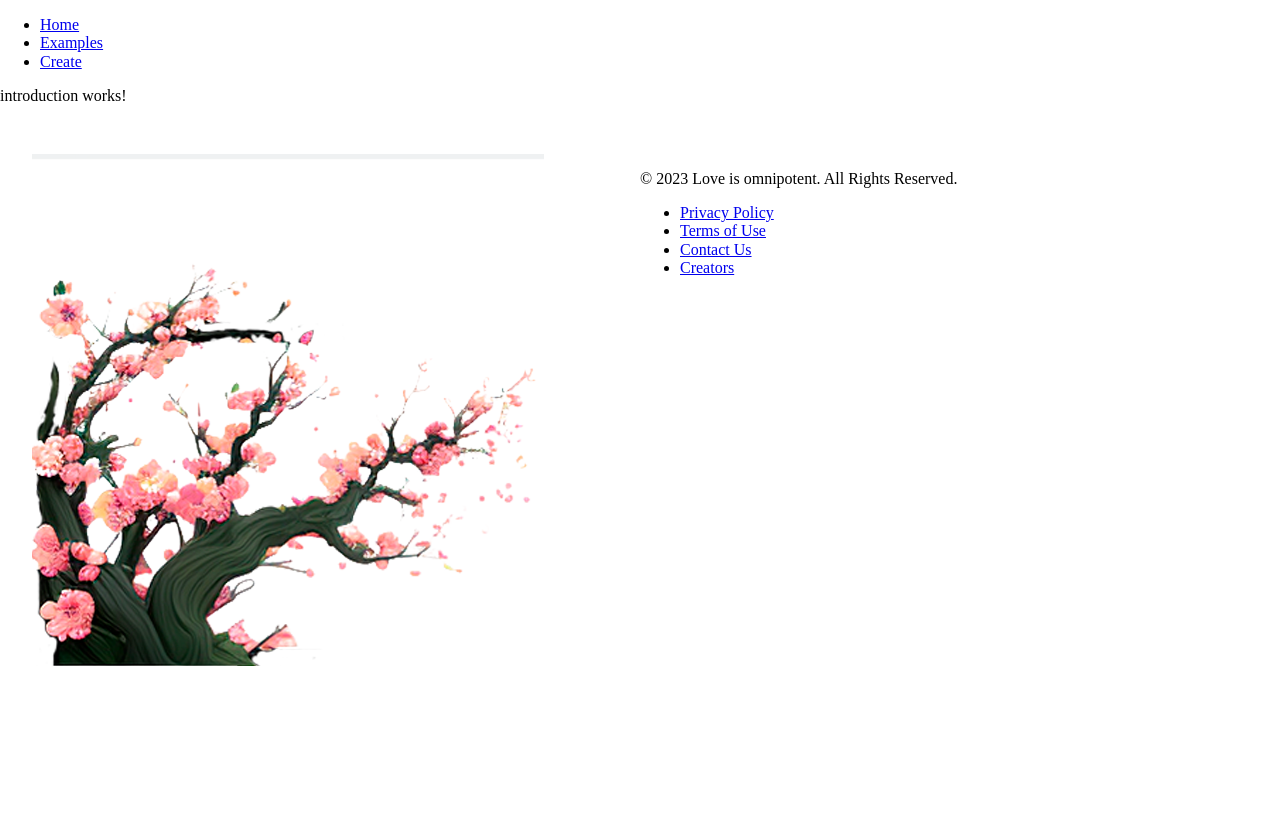
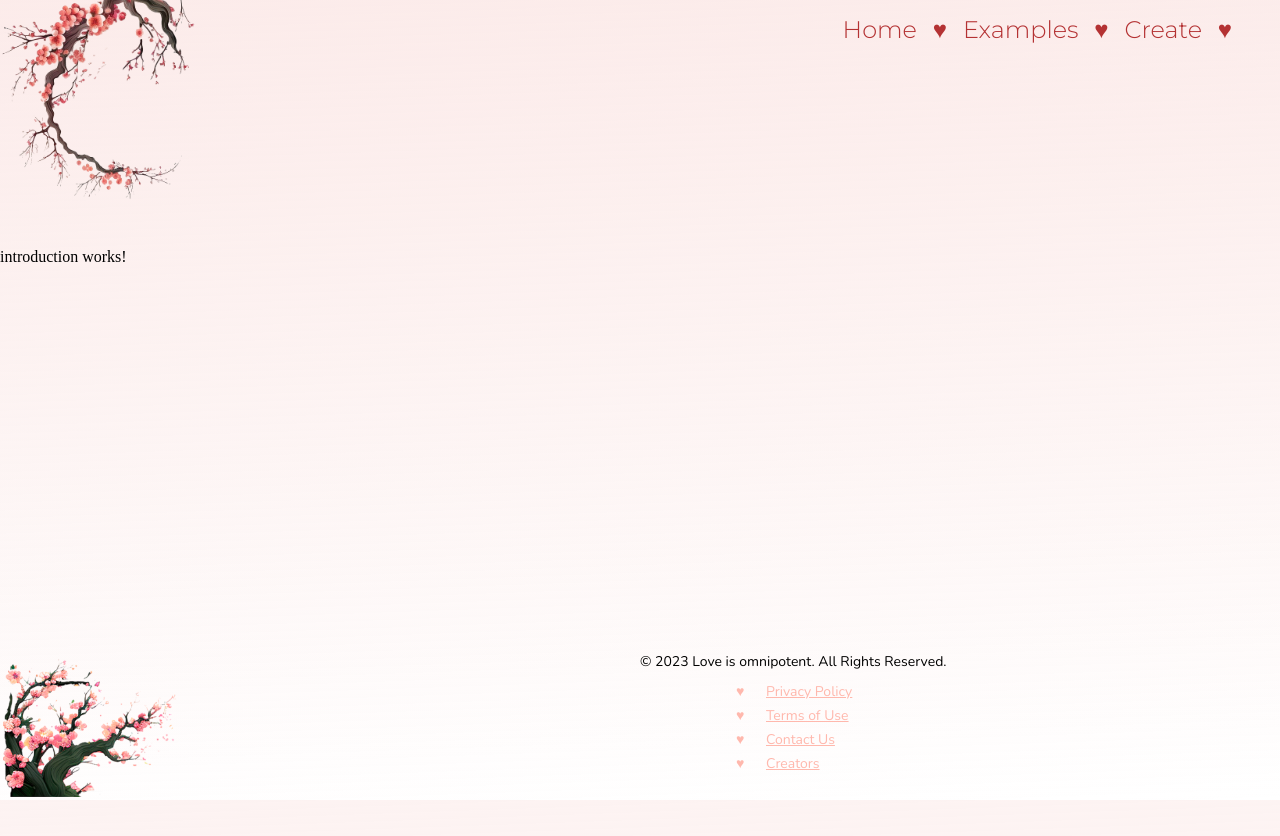
Before and after one commit to lovely-card-builder/lcb-frontend, an Angular app: page / in a window 1280 px wide. Shown: the top 836 px of the page. Before the commit the page ends 800 px from the top, so only its background shows below. Built offline with nearby package versions, Linux system fonts and the light colour scheme.

Commit message:
feat(introduction): creates header, footer.

```diff
--- a/src/app/app.component.html
+++ b/src/app/app.component.html
@@ -1,5 +1,9 @@
-<lcb-header></lcb-header>
+<div class="app-layout">
+  <lcb-header></lcb-header>
 
-<router-outlet></router-outlet>
+  <div class="content-wrapper">
+    <router-outlet></router-outlet>
+  </div>
 
-<lcb-footer></lcb-footer>
+  <lcb-footer></lcb-footer>
+</div>
--- a/src/app/app.component.scss
+++ b/src/app/app.component.scss
@@ -0,0 +1,10 @@
+.app-layout {
+  min-height: 100vh;
+  display: flex;
+  flex-direction: column;
+  justify-content: space-between;
+
+  .content-wrapper {
+    flex: 1;
+  }
+}
--- a/src/app/libs/ui/footer/footer.component.html
+++ b/src/app/libs/ui/footer/footer.component.html
@@ -12,7 +12,7 @@
       </div>
 
       <div class="col-sm-6">
-        <ul class="list-inline text-right">
+        <ul class="list-inline">
           <li><a href="#">Privacy Policy</a></li>
           <li><a href="#">Terms of Use</a></li>
           <li><a href="#">Contact Us</a></li>
--- a/src/app/libs/ui/footer/footer.component.scss
+++ b/src/app/libs/ui/footer/footer.component.scss
@@ -1,16 +1,59 @@
-@use 'assets/styles/vars/vars.offsets' as offsets;
+@use '~src/assets/styles/vars/vars.offsets' as offsets;
+@use '~src/assets/styles/media/width' as width;
+@use '~src/assets/styles/colors/colors' as colors;
 
 .footer {
-  max-height: 20vh;
-  padding: offsets.$padding-on-sides;
+  height: 20vh;
 
   .container {
+    height: inherit;
     display: grid;
     grid-template-columns: 1fr 1fr;
 
     .image-container {
+      height: inherit;
+      overflow: hidden;
 
+      img {
+        transform: translate(10px, -10px);
+        scale: 1.1;
+        height: inherit;
+        width: auto;
+      }
+    }
 
+    .footer-content {
+      font-family: 'Nunito', cursive;
+      font-size: 14px;
+
+      .text-right {
+        text-align: right;
+      }
+
+      .list-inline {
+        display: flex;
+        flex-direction: column;
+        list-style: none;
+        padding: 0 15% 25%;
+        gap: .5rem;
+
+        a {
+          //text-decoration: none;
+          color: inherit;
+        }
+        li {
+          color: colors.$pink-medium;
+          position: relative;
+          padding-left: 30px;
+
+          &::before {
+            content: "♥";
+            position: absolute;
+            top: 0;
+            left: 0;
+          }
+        }
+      }
     }
   }
 }
--- a/src/app/libs/ui/header/header.component.html
+++ b/src/app/libs/ui/header/header.component.html
@@ -1,4 +1,8 @@
 <header class="header">
+  <div aria-hidden="true" class="image-wrapper">
+    <img role="presentation" src="assets/images/sakura_branch_3.png" alt="Sakura Tree">
+  </div>
+
   <nav class="navigation">
     <ul class="links-list">
 
--- a/src/app/libs/ui/header/header.component.scss
+++ b/src/app/libs/ui/header/header.component.scss
@@ -0,0 +1,72 @@
+@use '~src/assets/styles/vars/vars.offsets' as offsets;
+@use '~src/assets/styles/media/width' as width;
+@use '~src/assets/styles/colors/colors' as colors;
+
+$header-height: 200px;
+
+ul {
+  margin: 0;
+  list-style: none;
+  padding: 0;
+}
+
+.header {
+  @include offsets.padding-on-sides;
+  padding: 1rem 0;
+  height: $header-height;
+
+  display: flex;
+  justify-content: flex-end;
+  position: relative;
+
+  font-size: 1.5rem;
+  font-family: 'Montserrat', cursive;
+  font-weight: 300;
+
+
+  .image-wrapper {
+    height: $header-height;
+    position: absolute;
+    left: 0;
+    top: 0;
+
+    img {
+      transform: rotate(-90deg);
+      height: 100%;
+      width: auto;
+    }
+  }
+
+  .navigation {
+    margin-right: 1rem;
+
+    .links-list {
+      height: 100%;
+      gap: 1rem;
+      display: flex;
+      justify-content: flex-start;
+      flex-direction: column;
+      @include width.min-width(600px) {
+        flex-direction: row;
+      }
+
+      .link-container {
+        text-align: right;
+        position: relative;
+        padding-right: 30px;
+
+        &, .link-item {
+          color: rgb(180, 50, 51);
+          text-decoration: none;
+        }
+
+        &::before {
+          content: "♥";
+          position: absolute;
+          top: 0;
+          right: 0;
+        }
+      }
+    }
+  }
+}
--- /dev/null
+++ b/src/assets/styles/colors/colors.scss
@@ -0,0 +1,5 @@
+$bgMain: linear-gradient(178deg, rgb(250 226 224 / 43%), transparent);
+
+$red-dark: rgb(180, 50, 51);
+$pink-dark: rgb(251, 103, 135);
+$pink-medium: rgb(255, 184, 173);
--- /dev/null
+++ b/src/assets/styles/media/width.scss
@@ -0,0 +1,18 @@
+// Variables:
+
+$footerMaxWidth: 650px;
+
+
+// Mixins:
+
+@mixin max-width($maxWidth: $footerMaxWidth) {
+  @media only screen and (max-width: $maxWidth) {
+    @content;
+  }
+}
+
+@mixin min-width($minWidth: $footerMaxWidth) {
+  @media only screen and (min-width: $minWidth) {
+    @content;
+  }
+}
--- a/src/assets/styles/vars/vars.offsets.scss
+++ b/src/assets/styles/vars/vars.offsets.scss
@@ -1 +1,8 @@
-$padding-on-sides: 2rem;
+@mixin padding-on-sides() {
+  padding-right: 2rem !important;
+  padding-left: 2rem !important;
+  @media only screen and (max-width: 425px) {
+    padding-right: 1rem !important;
+    padding-left: 1rem !important;
+  }
+}
--- a/src/index.html
+++ b/src/index.html
@@ -6,6 +6,11 @@
   <base href="/">
   <meta name="viewport" content="width=device-width, initial-scale=1">
   <link rel="icon" type="image/x-icon" href="favicon.ico">
+
+  <link rel="preconnect" href="https://fonts.googleapis.com">
+  <link rel="preconnect" href="https://fonts.gstatic.com" crossorigin>
+  <link href="https://fonts.googleapis.com/css2?family=Dancing+Script:wght@400;500;600;700&family=Montserrat:ital,wght@0,100;0,200;0,300;0,400;0,500;0,600;0,700;0,800;0,900;1,100;1,200;1,300;1,400;1,500;1,600;1,700;1,800;1,900&family=Nunito:ital,wght@0,200;0,300;0,400;0,500;0,600;0,700;0,800;0,900;0,1000;1,200;1,300;1,400;1,500;1,600;1,700;1,800;1,900;1,1000&display=swap" rel="stylesheet">
+
 </head>
 <body>
   <app-root></app-root>
--- a/src/styles.scss
+++ b/src/styles.scss
@@ -1,3 +1,5 @@
+@use 'assets/styles/colors/colors' as colors;
+
 /* You can add global styles to this file, and also import other style files */
 @import "../node_modules/normalize.css/normalize.css";
 
@@ -7,4 +9,6 @@ html {
 
 html, body {
   box-sizing: border-box;
+  min-height: 100vh;
+  background: colors.$bgMain;
 }
```
